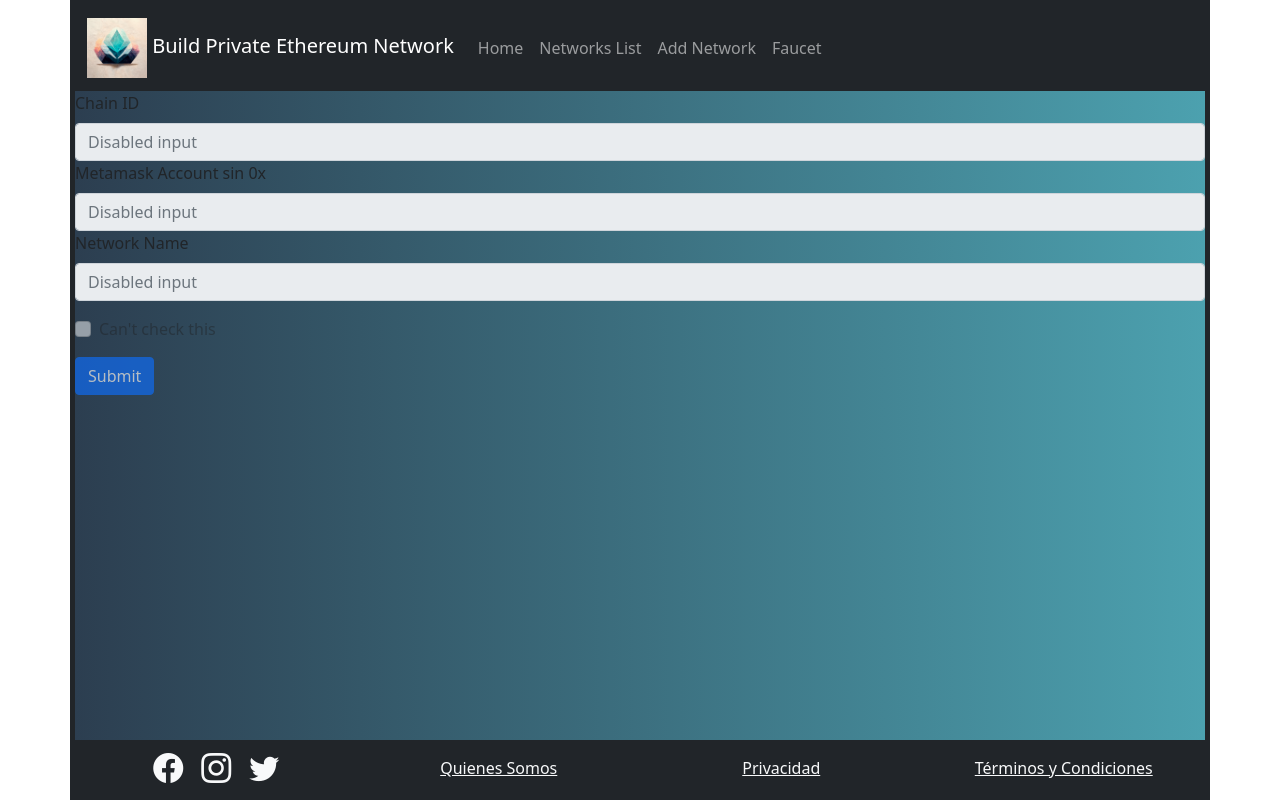
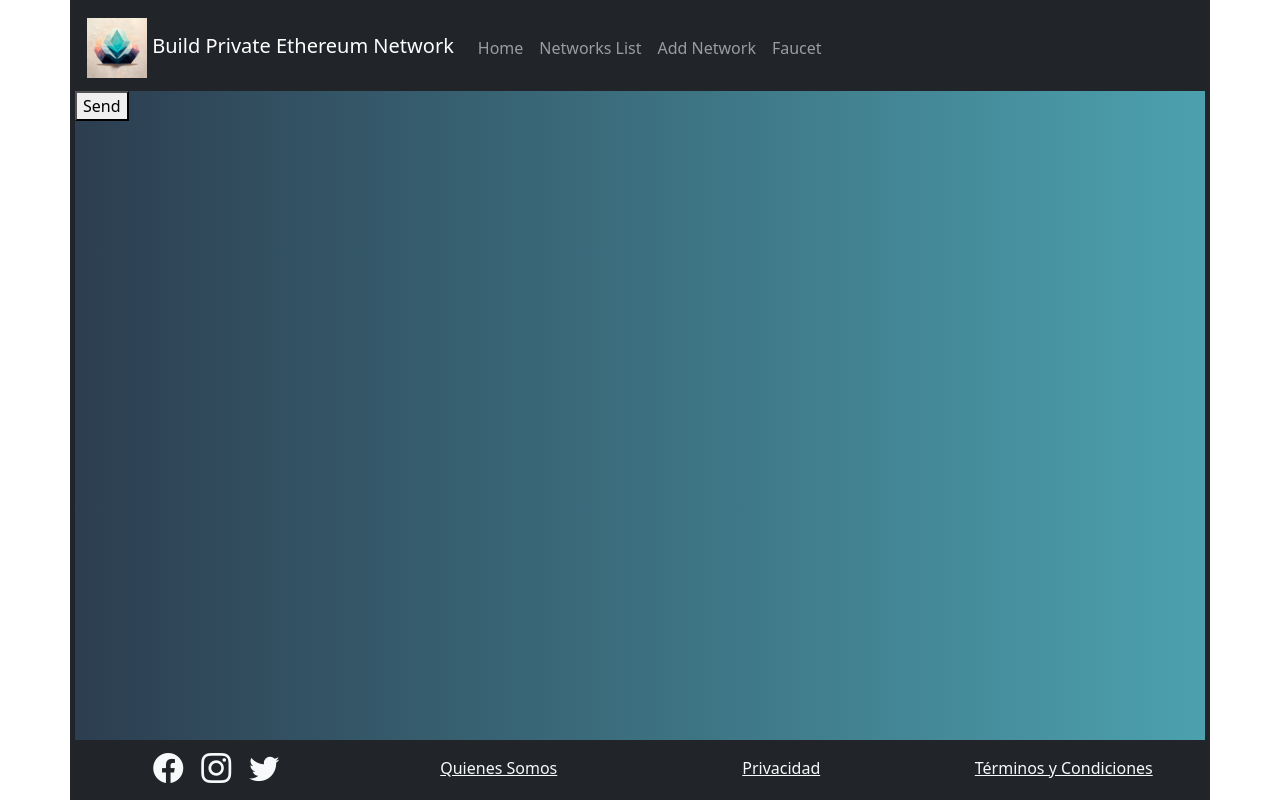
Before and after one commit to kikkobcn/ProyectoBase, a React (Vite) app in the folder frontend/: page /Form_add_network in a window 1280 px wide. Built offline with nearby package versions, Linux system fonts and the light colour scheme.

Commit message:
Form que crea una red hardcodeada

```diff
--- a/frontend/src/components/Form_add_network.jsx
+++ b/frontend/src/components/Form_add_network.jsx
@@ -3,28 +3,11 @@ import Form from "react-bootstrap/Form";
 
 export function Form_add_network() {
   return (
-    <Form>
-      <fieldset disabled>
-        <Form.Group className="mb-3">
-          <Form.Label htmlFor="TextInput">Chain ID</Form.Label>
-          <Form.Control id="TextInput" placeholder="Disabled input" />
-          <Form.Label htmlFor="TextInput">
-            Metamask Account sin 0x
-          </Form.Label>
-          <Form.Control id="disabledTextInput" placeholder="Disabled input" />
-          <Form.Label htmlFor="disabledTextInput">Network Name</Form.Label>
-          <Form.Control id="disabledTextInput" placeholder="Disabled input" />
-        </Form.Group>
-        <Form.Group className="mb-3">
-          <Form.Check
-            type="checkbox"
-            id="disabledFieldsetCheck"
-            label="Can't check this"
-          />
-        </Form.Group>
-        <Button type="submit">Submit</Button>
-      </fieldset>
-    </Form>
+    <form action="http://localhost:3333/network/create/7777/1" method="post">
+      <div>
+        <button>Send</button>
+      </div>
+    </form>
   );
 }
 
```
